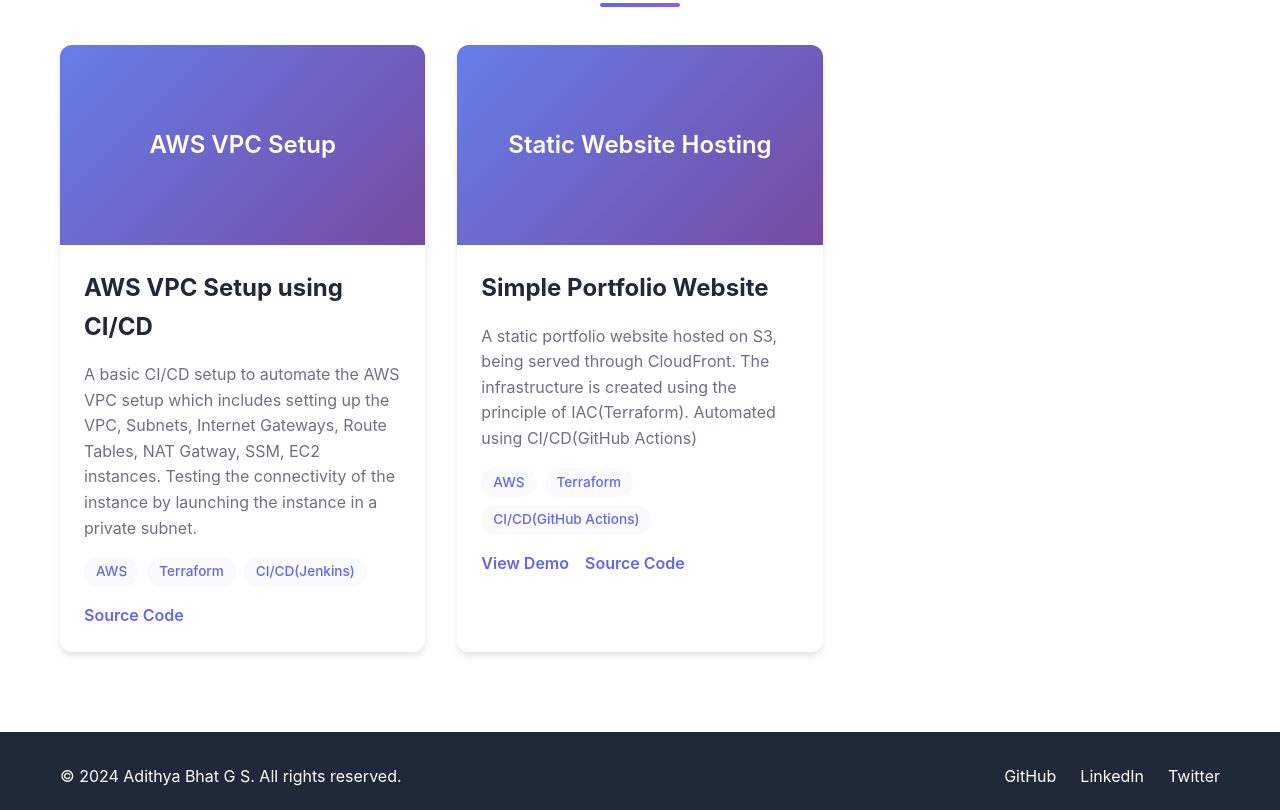
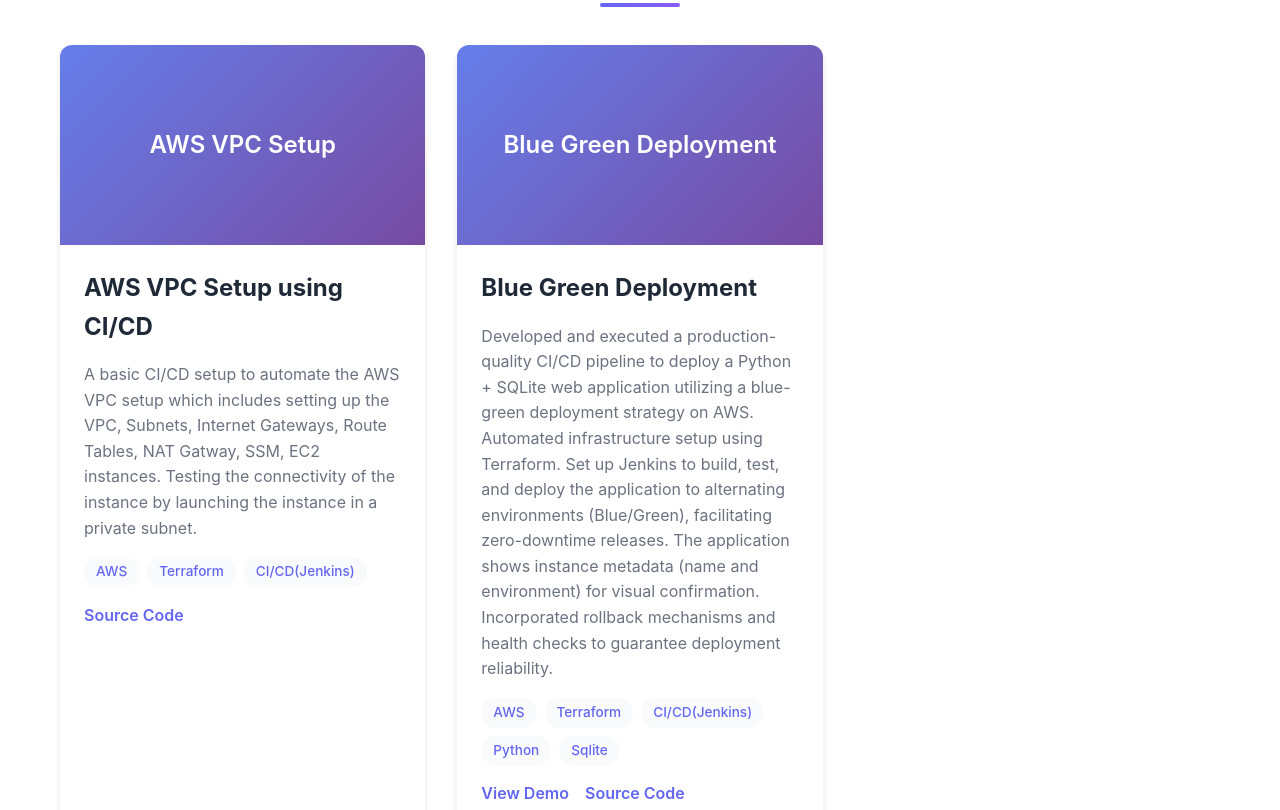
Before and after one commit to AdithyaBhatGS/StaticPortfolioWebsite, a plain HTML site: page index.html in a window 1280 px wide. Shown: the part 2544-3354 px from the top of the page. Drawn offline with Linux system fonts and the light colour scheme.

Commit message:
Changed the description of the 2nd project. Updated the tags.

```diff
--- a/index.html
+++ b/index.html
@@ -137,17 +137,19 @@
                 </div>
                 <div class="project-card">
                     <div class="project-image">
-                        <div class="placeholder-image">Static Website Hosting </div>
+                        <div class="placeholder-image">Blue Green Deployment</div>
                     </div>
                     <div class="project-content">
-                        <h3 class="project-title">Simple Portfolio Website</h3>
+                        <h3 class="project-title">Blue Green Deployment</h3>
                         <p class="project-description">
-                            A static portfolio website hosted on S3, being served through CloudFront. The infrastructure is created using the principle of IAC(Terraform). Automated using CI/CD(GitHub Actions)
+                            Developed and executed a production-quality CI/CD pipeline to deploy a Python + SQLite web application utilizing a blue-green deployment strategy on AWS. Automated infrastructure setup using Terraform. Set up Jenkins to build, test, and deploy the application to alternating environments (Blue/Green), facilitating zero-downtime releases. The application shows instance metadata (name and environment) for visual confirmation. Incorporated rollback mechanisms and health checks to guarantee deployment reliability.
                         </p>
                         <div class="project-tags">
                             <span class="tag">AWS</span>
                             <span class="tag">Terraform</span>
-                            <span class="tag">CI/CD(GitHub Actions)</span>
+                            <span class="tag">CI/CD(Jenkins)</span>
+                            <span class="tag">Python</span>
+                            <span class="tag">Sqlite</span>
                         </div>
                         <div class="project-links">
                             <a href="#" class="project-link">View Demo</a>
```
